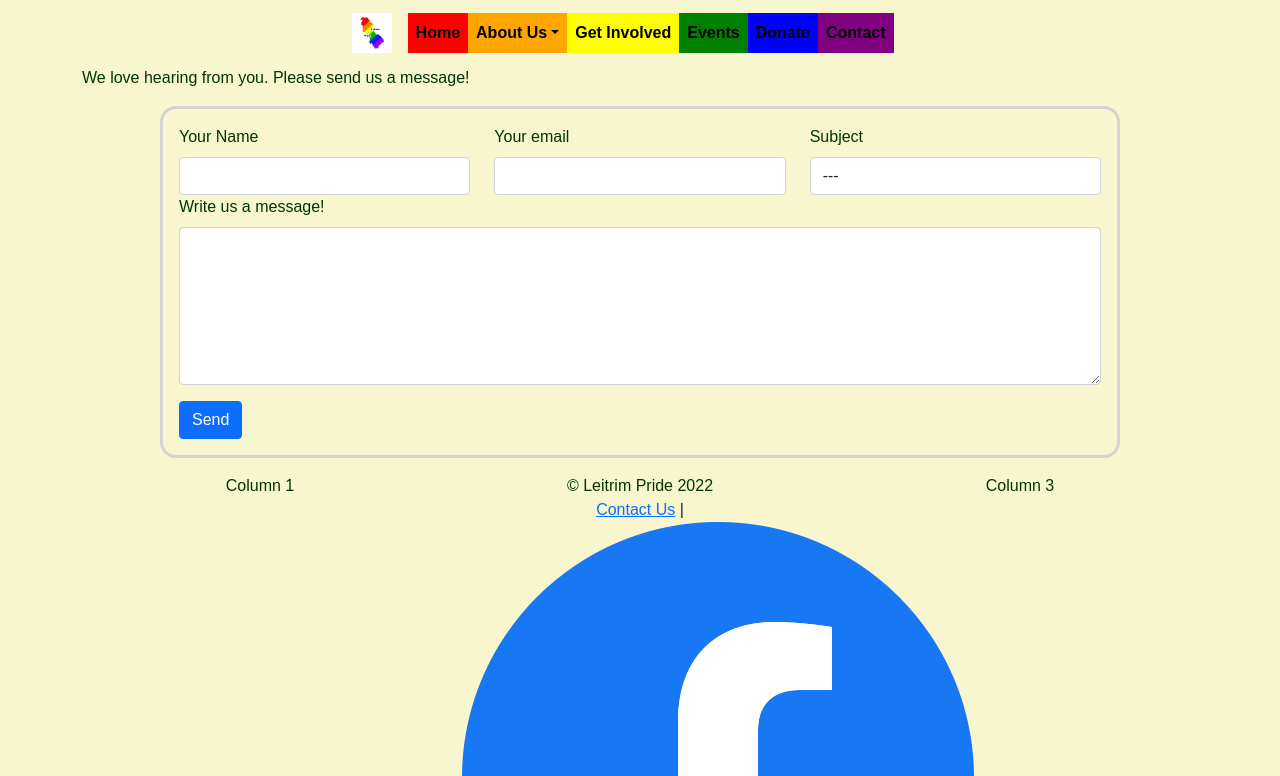
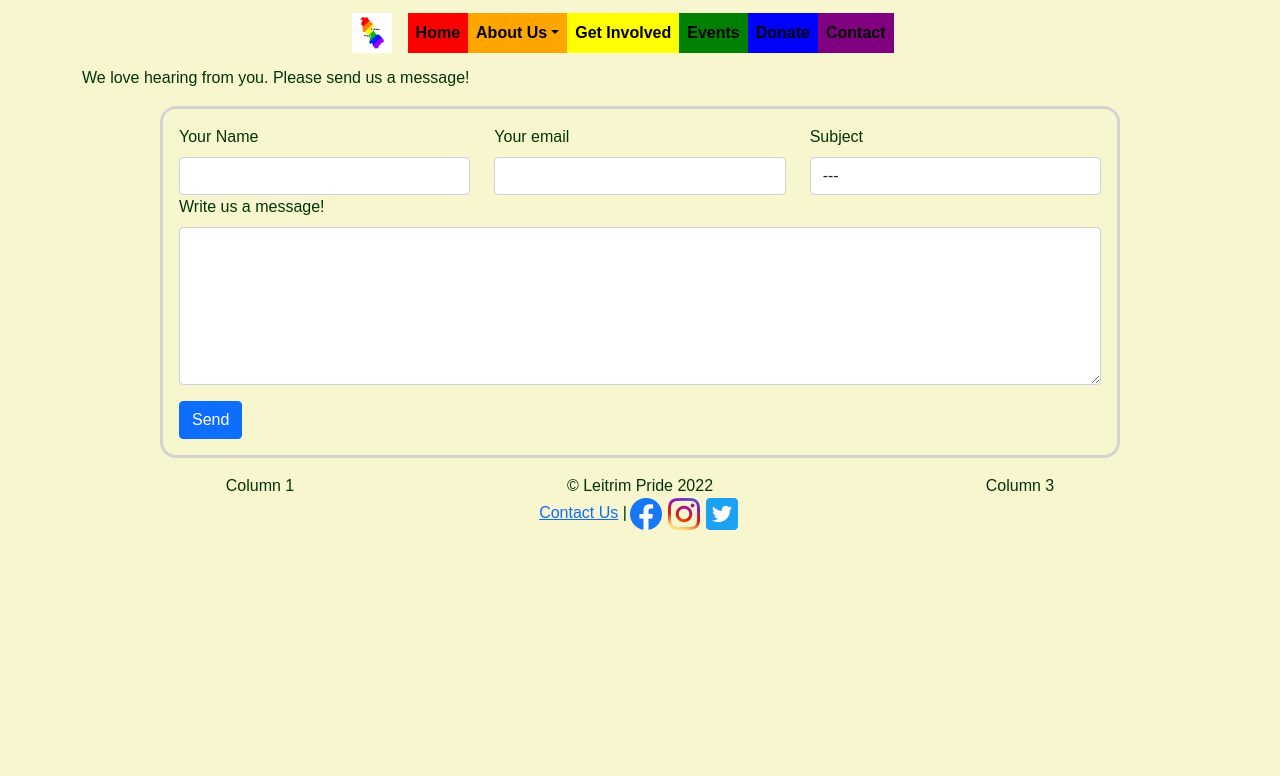
Before and after one commit to Jacobs1986/leitrim-pride, a React (Create React App) app in the folder client/: page /contact in a window 1280 px wide. Shown: the top 776 px of the page. Built offline with nearby package versions, Linux system fonts and the light colour scheme.

Commit message:
Gave the icons some width and margin to space them out

```diff
--- a/client/src/components/footer/footer.css
+++ b/client/src/components/footer/footer.css
@@ -0,0 +1,4 @@
+.footerSocialMediaIcon {
+    width: 2em;
+    margin: 0 3px;
+}
```
